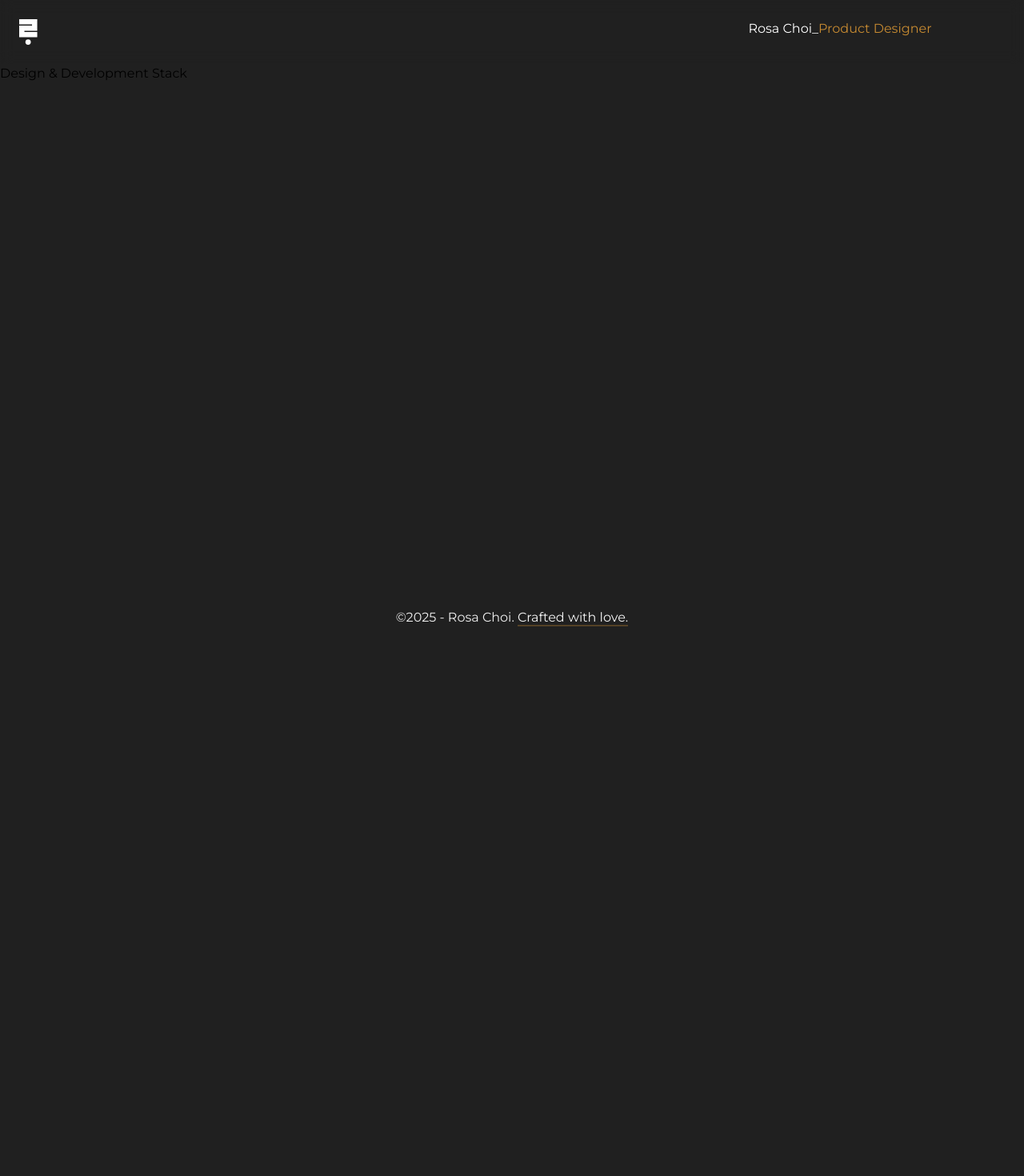
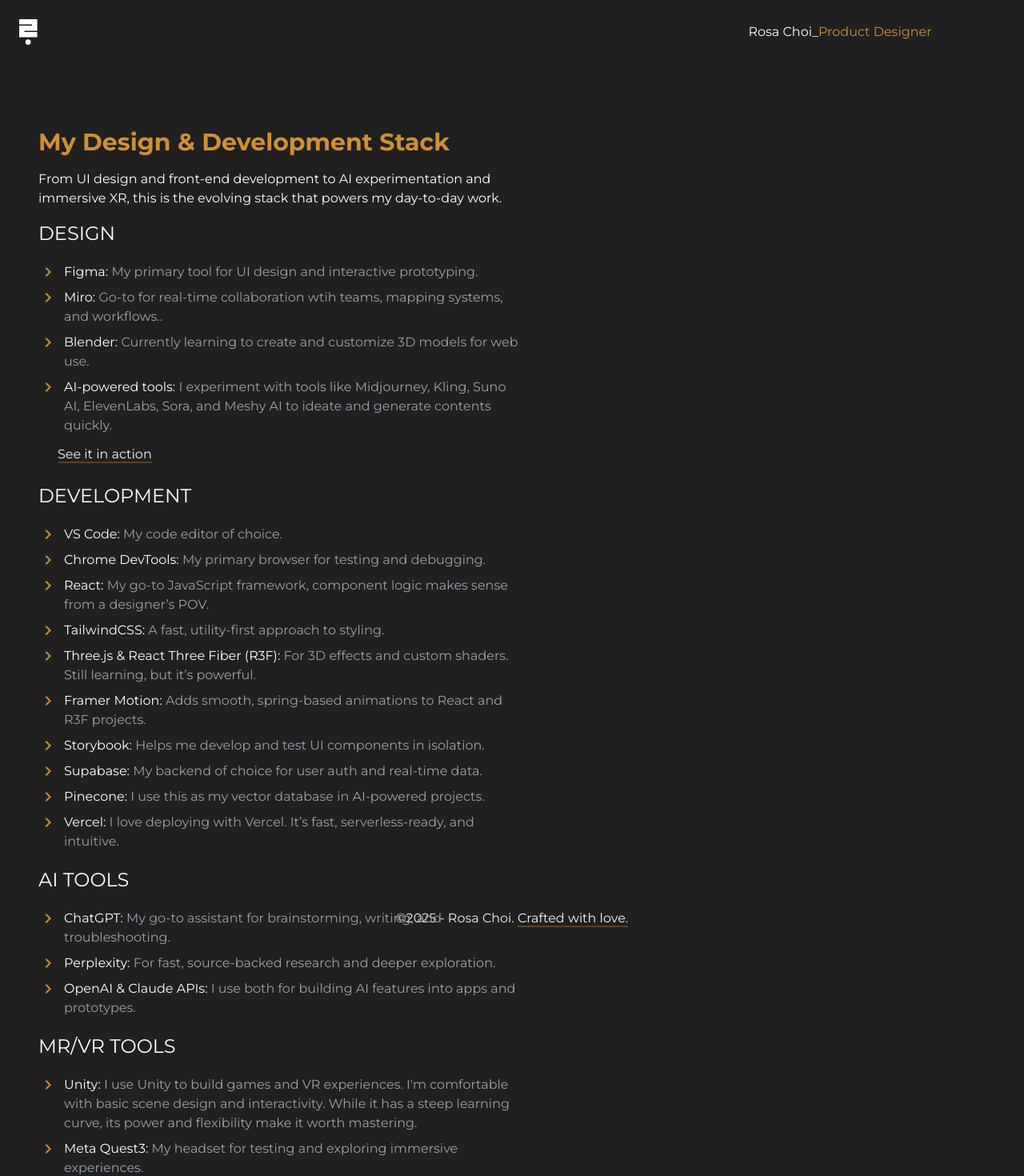
Before and after one commit to momorosa/quietbold2025, a React (Vite) app: page /stack in a window 1280 px wide. Shown: the top 1470 px of the page at 80% size. Before the commit the page ends 800 px from the top, so only its background shows below. Built offline with nearby package versions, Linux system fonts and the light colour scheme.

Commit message:
Add MyStack content and refine Navbar/Footer layout

```diff
--- a/src/components/About.jsx
+++ b/src/components/About.jsx
@@ -15,7 +15,7 @@
   }, [])
 
   return (
-    <div className="w-full h-screen flex flex-col lg:flex-row text-white overflow-auto">
+    <div className="w-full h-screen flex flex-col lg:flex-row text-white pt-24 overflow-auto">
       {/* ──────────────────────────────── */}
       {/* Canvas section */}
       {/* ──────────────────────────────── */}
@@ -44,7 +44,7 @@
       {/* ──────────────────────────────── */}
       <div
         className="w-full h-auto lg:w-2/5 lg:h-full
-        lg:pr-12 bg-warm-gray backdrop-blur lg:pt-32 px-8 z-10 mb-50 lg:mb-0"
+        lg:pr-12 bg-warm-gray backdrop-blur lg:pt-32 px-8 mb-20 lg:mb-0"
       >
         <h1 className="text-3xl font-bold py-4 text-yellow-mellow">
             {aboutContent.headline}
--- a/src/components/Footer.jsx
+++ b/src/components/Footer.jsx
@@ -2,7 +2,7 @@
 
 export default function Footer() {
     return(
-        <footer className="fixed bottom-0 w-full text-center text-warm-gray-light p-4">
+        <footer className="w-full text-center text-warm-gray-light p-4">
             ©2025 - Rosa Choi.{' '}
             <FancyLink href="/stack" secondary>
                 Crafted with love.
--- a/src/components/MyStack.jsx
+++ b/src/components/MyStack.jsx
@@ -1,8 +1,88 @@
 import { myStack } from "../content/myStack.js";
+import { FancyLink } from "./FancyLink.jsx";
 
 export default function MyStack()
 {
     return(
-        <h1>{ myStack.title }</h1>
+        <div className="w-full h-screen flex flex-col lg:flex-row text-white mb-80 pt-24">
+            <div className="relative flex-none w-full h-2/5 p-4 lg:w-1/2 lg:h-full lg:m-8">
+                <h1 className="text-3xl font-bold py-4 text-yellow-mellow">
+                    { myStack.title }
+                </h1>
+                <p> { myStack.description } </p>
+                <section>
+                    <h2 className="text-2xl py-4 uppercase">
+                        {myStack.designStack.title}
+                    </h2>
+                    {myStack.designStack.stacks.map(({ tool, description }) => (
+                        <p key={tool} className="py-1 flex items-start">
+                            <span className="material-icons text-yellow-mellow mr-2">
+                                chevron_right
+                            </span>
+                            <span>
+                            {tool}:{' '}
+                                <span className="text-gray-400">{description}</span>
+                            </span>
+                        </p>
+                    ))}
+                    <p className="ml-6 py-2">
+                        <FancyLink
+                            href="https://medium.com/@momorosa.design/a-step-by-step-guide-to-bringing-an-ai-character-to-life-2828514037bc"
+                            secondary
+                        >
+                            See it in action
+                        </FancyLink>
+                    </p>
+                </section>
+                <section>
+                    <h2 className="text-2xl py-4 uppercase">
+                        {myStack.devStack.title}
+                    </h2>
+                    {myStack.devStack.stacks.map(({ tool, description }) => (
+                        <p key={tool} className="py-1 flex items-start">
+                            <span className="material-icons text-yellow-mellow mr-2">
+                                chevron_right
+                            </span>
+                            <span>
+                            {tool}:{' '}
+                                <span className="text-gray-400">{description}</span>
+                            </span>
+                        </p>
+                    ))}
+                </section>
+                <section>
+                    <h2 className="text-2xl py-4 uppercase">
+                        {myStack.aiStack.title}
+                    </h2>
+                    {myStack.aiStack.stacks.map(({ tool, description }) => (
+                        <p key={tool} className="py-1 flex items-start">
+                            <span className="material-icons text-yellow-mellow mr-2">
+                                chevron_right
+                            </span>
+                            <span>
+                            {tool}:{' '}
+                                <span className="text-gray-400">{description}</span>
+                            </span>
+                        </p>
+                    ))}
+                </section>
+                <section>
+                    <h2 className="text-2xl py-4 uppercase">
+                        {myStack.vrStack.title}
+                    </h2>
+                    {myStack.vrStack.stacks.map(({ tool, description }) => (
+                        <p key={tool} className="py-1 flex items-start">
+                            <span className="material-icons text-yellow-mellow mr-2">
+                                chevron_right
+                            </span>
+                            <span>
+                            {tool}:{' '}
+                                <span className="text-gray-400">{description}</span>
+                            </span>
+                        </p>
+                    ))}
+                </section>
+            </div>
+        </div>
     )
 }
--- a/src/components/Navbar.jsx
+++ b/src/components/Navbar.jsx
@@ -9,7 +9,8 @@
     const [ isOpen, setIsOpen ] = useState(false)
 
     return (<>
-        <div className="flex-column md:flex lg:flex justify-between items-center p-6 z-50 relative backdrop-blur-sm">
+        <div className="fixed top-0 inset-x-0 z-50 bg-warm-gray/50 backdrop-blur-xs
+                      flex flex-col md:flex-row items-start md:items-center justify-between p-6">
             <Link to="/" className="group relative inline-block hover:cursor-pointer">
                 <svg
                     className="w-full h-full"
@@ -22,7 +23,7 @@
                         cx="11.1547" cy="28.6198" r="3.38028" fill="#FFFFFF"/>
                 </svg>
             </Link>
-            <div className="h-8 text-white">
+            <div className="h-8 text-white pt-4 lg:pt-1">
                 <Shuffle />
             </div>
             {/* <button onClick={() => setIsOpen(!isOpen)} className="group relative w-8 h-8">
--- a/src/content/myStack.js
+++ b/src/content/myStack.js
@@ -1,5 +1,5 @@
 export const myStack = {
-    title: "Design & Development Stack",
+    title: "My Design & Development Stack",
     description:"From UI design and front-end development to AI experimentation and immersive XR, this is the evolving stack that powers my day-to-day work.",
     designStack: {
         title: "Design",
@@ -13,12 +13,12 @@
                 description:"Go-to for real-time collaboration wtih teams, mapping systems, and workflows..",
             },
             {
+                tool: "Blender",
+                description:"Currently learning to create and customize 3D models for web use.",
+            },
+            {
                 tool: "AI-powered tools",
                 description:"I experiment with tools like Midjourney, Kling, Suno AI, ElevenLabs, Sora, and Meshy AI to ideate and generate contents quickly.",
-            },
-            {
-                tool: "Blender",
-                description:"Currently learning to create and customize 3D models for web use.",
             },
         ]
     },
--- a/src/index.html
+++ b/src/index.html
@@ -10,7 +10,7 @@
   <link href="https://fonts.googleapis.com/icon?family=Material+Icons" rel="stylesheet" />
   <title>Quiet Bold</title>
 </head>
-<body class="bg-warm-gray font-primary overflow-auto">
+<body class="bg-warm-gray font-primary">
   <div id="root"></div>
   <script type="module" src="./index.jsx"></script>
 </body>
```
